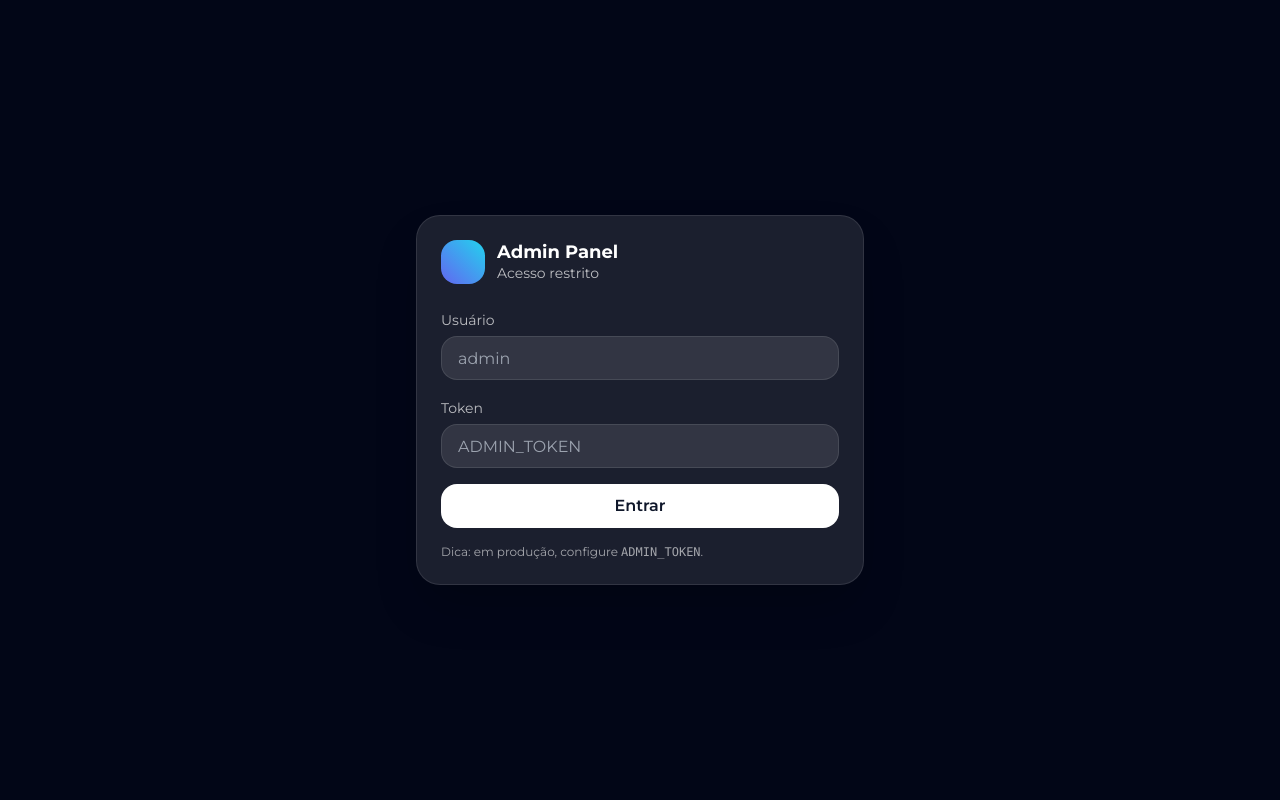
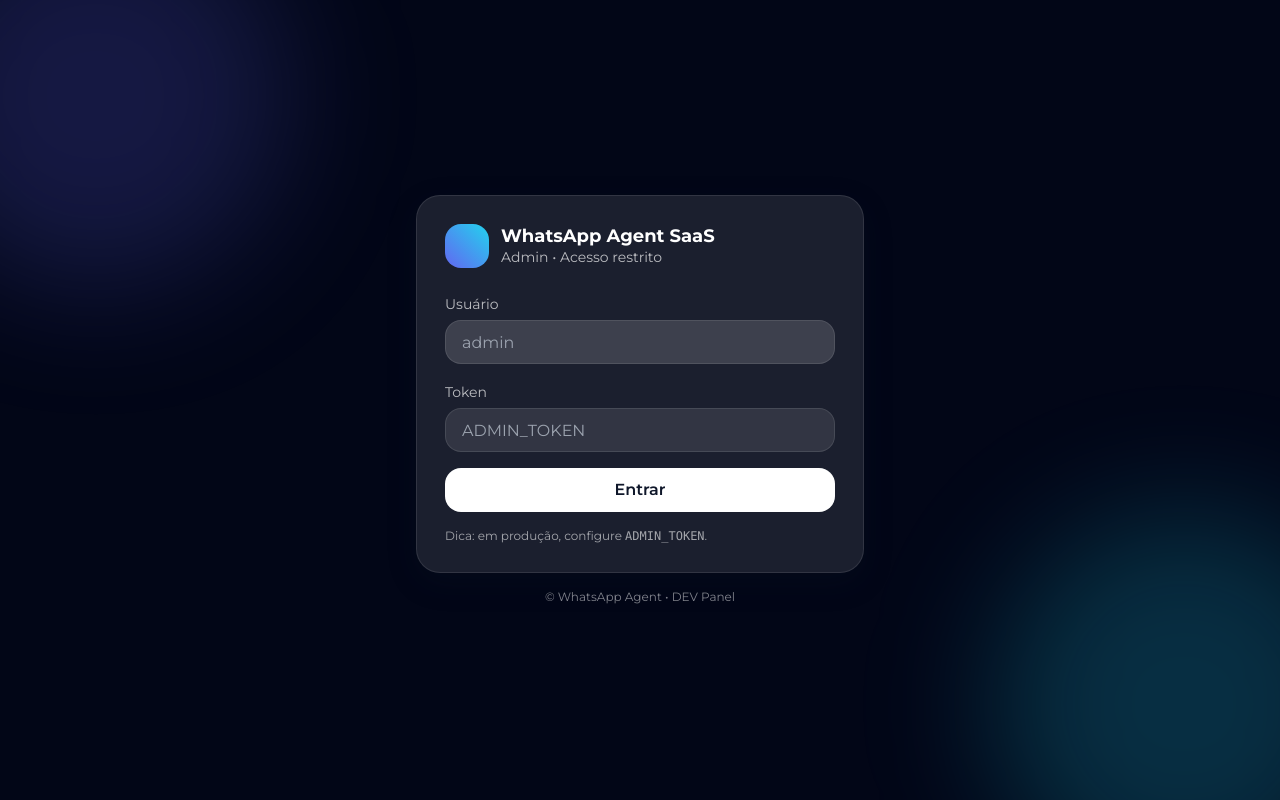
Before and after one commit to MarcilioLeiteSilva/whatsapp-agent, a FastAPI app: page /admin/web/login in a window 1280 px wide. Run offline with FastAPI, Linux system fonts and the light colour scheme; some libraries are stand-ins or nearby versions.

Commit message:
Update login.html

```diff
--- a/app/templates/login.html
+++ b/app/templates/login.html
@@ -12,20 +12,31 @@
 
   <script>
     tailwind.config = {
-      theme: { extend: { fontFamily: { sans: ["Montserrat","ui-sans-serif","system-ui"] } } }
+      theme: {
+        extend: {
+          fontFamily: { sans: ["Montserrat","ui-sans-serif","system-ui"] },
+          boxShadow: { soft: "0 10px 30px rgba(15, 23, 42, 0.20)" }
+        }
+      }
     }
   </script>
 </head>
 
 <body class="min-h-screen bg-slate-950 text-white font-sans">
-  <div class="min-h-screen flex items-center justify-center px-4">
+  <!-- Background glow -->
+  <div class="fixed inset-0 pointer-events-none">
+    <div class="absolute -top-24 -left-24 h-96 w-96 rounded-full bg-indigo-500/20 blur-3xl"></div>
+    <div class="absolute -bottom-24 -right-24 h-96 w-96 rounded-full bg-cyan-400/20 blur-3xl"></div>
+  </div>
+
+  <div class="min-h-screen flex items-center justify-center px-4 relative">
     <div class="w-full max-w-md">
-      <div class="rounded-3xl bg-white/10 border border-white/10 p-6 shadow-2xl">
+      <div class="rounded-3xl bg-white/10 border border-white/10 p-7 shadow-soft">
         <div class="flex items-center gap-3">
           <div class="h-11 w-11 rounded-2xl bg-gradient-to-tr from-indigo-500 to-cyan-400"></div>
           <div>
-            <div class="text-lg font-bold leading-tight">Admin Panel</div>
-            <div class="text-sm text-white/70">Acesso restrito</div>
+            <div class="text-lg font-bold leading-tight">WhatsApp Agent SaaS</div>
+            <div class="text-sm text-white/70">Admin • Acesso restrito</div>
           </div>
         </div>
 
@@ -43,17 +54,25 @@
           </div>
         {% endif %}
 
-        <form class="mt-6 space-y-4" method="post" action="{{ login_action }}">
+        <form class="mt-6 space-y-4" method="post" action="{{ login_action }}" autocomplete="off">
           <div>
             <label class="text-sm text-white/70">Usuário</label>
-            <input name="username" class="mt-1 w-full h-11 rounded-2xl bg-white/10 border border-white/10 px-4 outline-none focus:bg-white/15"
-                   placeholder="admin" />
+            <input
+              name="username"
+              class="mt-1 w-full h-11 rounded-2xl bg-white/10 border border-white/10 px-4 outline-none focus:bg-white/15"
+              placeholder="admin"
+              autofocus
+            />
           </div>
 
           <div>
             <label class="text-sm text-white/70">Token</label>
-            <input name="token" class="mt-1 w-full h-11 rounded-2xl bg-white/10 border border-white/10 px-4 outline-none focus:bg-white/15"
-                   placeholder="ADMIN_TOKEN" />
+            <input
+              name="token"
+              type="password"
+              class="mt-1 w-full h-11 rounded-2xl bg-white/10 border border-white/10 px-4 outline-none focus:bg-white/15"
+              placeholder="ADMIN_TOKEN"
+            />
           </div>
 
           <button class="w-full h-11 rounded-2xl bg-white text-slate-900 font-semibold hover:bg-slate-100">
@@ -65,6 +84,10 @@
           </div>
         </form>
       </div>
+
+      <div class="mt-4 text-center text-xs text-white/50">
+        © {{ (request.url.path if request else "") and "" }} WhatsApp Agent • DEV Panel
+      </div>
     </div>
   </div>
 </body>
```
